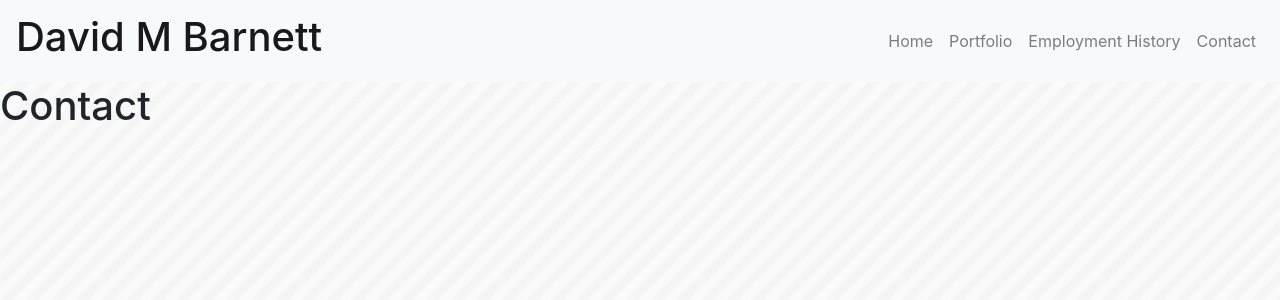
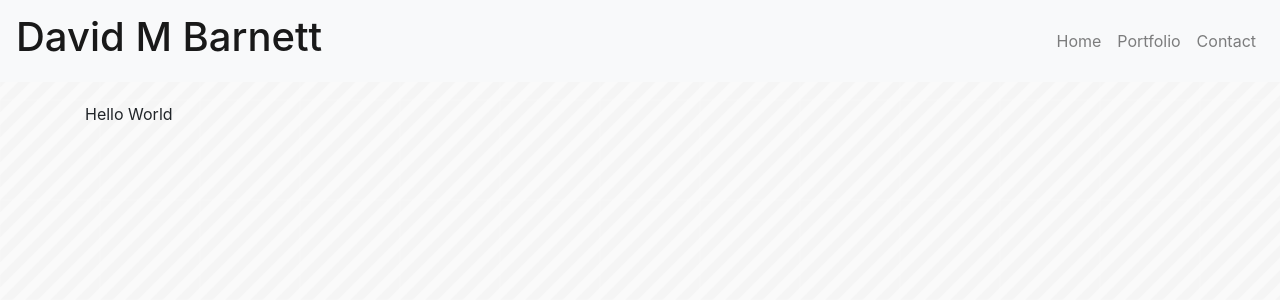
Before and after one commit to DMBarnett/reactportfolio, a React (Create React App) app: page /Contact in a window 1280 px wide. Shown: the top 300 px of the page. Built offline with nearby package versions, Linux system fonts and the light colour scheme.

Commit message:
started email contact page, deleted emplyment, should  i just add my resume as a pdf?

```diff
--- a/package.json
+++ b/package.json
@@ -3,6 +3,8 @@
   "version": "0.1.0",
   "private": true,
   "dependencies": {
+    "axios": "^0.18.0",
+    "nodemailer": "^5.1.1",
     "react": "^16.7.0",
     "react-dom": "^16.7.0",
     "react-router-dom": "^4.3.1",
--- a/src/components/Header/index.js
+++ b/src/components/Header/index.js
@@ -31,9 +31,6 @@ class Header extends Component{
                 <NavLink href="/Portfolio">Portfolio</NavLink>
               </NavItem>
               <NavItem>
-                <NavLink href="/Resume">Employment History</NavLink>
-              </NavItem>
-              <NavItem>
                 <NavLink href="/Contact">Contact</NavLink>
               </NavItem>
             </Nav>
--- a/src/screens/Contact/index.js
+++ b/src/screens/Contact/index.js
@@ -1,12 +1,26 @@
-import React from "react"
+import React, { Component} from "react"
+import {Col, Row, Container, Card, CardText, CardBody, CardTitle, CardLink} from "reactstrap";
+import axios from "axios";
 import "./style.css"
 
-function Contact(props){
-  return(
-    <div>
-      <h1>Contact</h1>
-    </div>
-  )
+class Contact extends Component{
+  state={
+    name: "",
+    email:"",
+    message:"",
+
+  }
+  render(){
+    return(
+      <div>
+        <Container>
+          <Row>
+            <Col xs="12" md="6">Hello World</Col>
+          </Row>
+        </Container>
+      </div>
+    )
+  }
 }
 
 export default Contact
--- a/src/screens/Portfolio/index.js
+++ b/src/screens/Portfolio/index.js
@@ -20,7 +20,7 @@ function Portfolio(props){
           <Col sm="6" md="3">
           <Card>
               <CardBody>
-                <CardTitle><h4>Google book tracking database</h4></CardTitle>
+                <CardTitle><h4>Google Book Search</h4></CardTitle>
                 <CardText>This was a simple project to build an app that tracks a book list for a user, and allows them to add and remove new books. It pulls from the Google books API, and links into books.google.com.  Made with React, Reactstrap, and Mongoose.</CardText>
                 <CardLink href="https://salty-forest-82379.herokuapp.com/">Website</CardLink>
                 <CardLink href="https://github.com/DMBarnett/searchgooglebooks">Github</CardLink>
@@ -53,7 +53,7 @@ function Portfolio(props){
             <Card>
               <CardBody>
                 <CardTitle><h4>Fridge 2 Table</h4></CardTitle>
-                <CardText>This was our second prject in class, it gives users recipes based on what they have in their fridge.  We had a lot of trouble initially with the many-to-many relationship in MySQL, but once understood it worked really smoothly. I handled a lot of the api calls and worked on the database calls, and spent a lot of time pair programming, which was a first, and turned out to be really helpful.  We built this before learninig React, but it would have worked wonders for how difficult some of the api calls became.</CardText>
+                <CardText>This was our second prject in class, it gives users recipes based on what they have in their fridge.  We had a lot of trouble initially with the many-to-many relationship in MySQL, but once understood it worked really smoothly. I handled a lot of the api calls and worked on the database calls, and spent a lot of time pair programming, which was a first, and turned out to be really helpful.  We built this before learning React, but it would have worked wonders for how difficult some of the api calls became.</CardText>
                 <CardLink href="https://radiant-fortress-59044.herokuapp.com/index.html">Website</CardLink>
                 <CardLink href="https://github.com/DMBarnett/project2">Github</CardLink>
               </CardBody>
--- a/src/screens/WorkHistory/index.js
+++ /dev/null
@@ -1,12 +0,0 @@
-import React from "react"
-import "./style.css"
-
-function WorkHistory(props){
-  return(
-    <div>
-      <h1>Work History</h1>
-    </div>
-  )
-}
-
-export default WorkHistory
```
Also changed, not shown: src/screens/WorkHistory/style.css (deleted), 1 other file (tests, documents, lock files or other folders).
